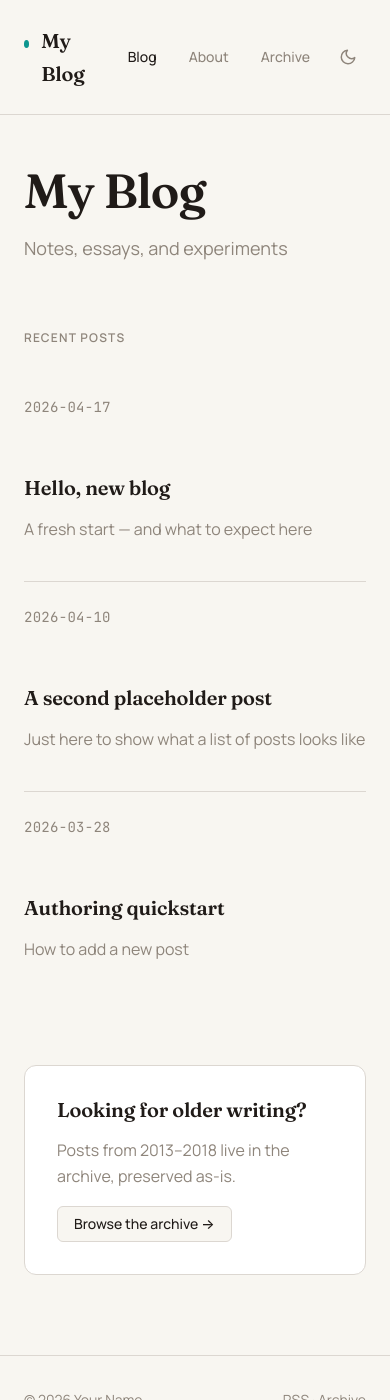
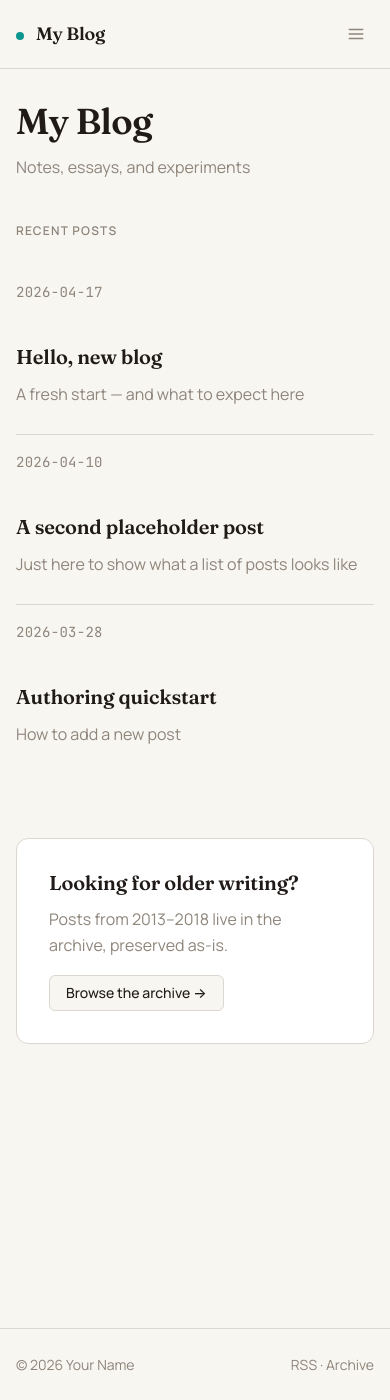
Before and after one commit to arienkock/arienkock.github.io, a Jekyll site: the page built from index.html, in a window 390 px wide and 1400 px high. Built offline with Jekyll 4.4.1, drawn with Linux system fonts in a browser that asks for light colours; the list of posts is cut into pages by our own code.

Commit message:
Improve mobile header navigation and tighten spacing

```diff
--- a/_includes/header.html
+++ b/_includes/header.html
@@ -2,9 +2,12 @@
   <div class="container-wide site-header__inner">
     <a class="site-brand" href="{{ '/' | relative_url }}">
       <span class="site-brand__dot"></span>
-      <span>{{ site.title }}</span>
+      <span class="site-brand__title">{{ site.title }}</span>
     </a>
-    <nav class="site-nav" aria-label="Primary">
+    <button type="button" class="nav-toggle" id="nav-toggle" aria-label="Toggle navigation" aria-expanded="false" aria-controls="primary-nav">
+      <svg viewBox="0 0 24 24" fill="none" stroke="currentColor" stroke-width="2" stroke-linecap="round" stroke-linejoin="round" aria-hidden="true"><line x1="3" y1="6" x2="21" y2="6"/><line x1="3" y1="12" x2="21" y2="12"/><line x1="3" y1="18" x2="21" y2="18"/></svg>
+    </button>
+    <nav class="site-nav" id="primary-nav" aria-label="Primary">
       <a href="{{ '/' | relative_url }}" {% if page.url == '/' %}class="active"{% endif %}>Blog</a>
       <a href="{{ '/about/' | relative_url }}" {% if page.url contains '/about' %}class="active"{% endif %}>About</a>
       <a href="{{ '/archive/' | relative_url }}" {% if page.url contains '/archive' %}class="active"{% endif %}>Archive</a>
--- a/assets/css/main.css
+++ b/assets/css/main.css
@@ -275,6 +275,7 @@
   align-items: center;
   justify-content: space-between;
   gap: var(--space-6);
+  position: relative;
 }
 
 .site-brand {
@@ -286,8 +287,14 @@
   font-weight: 600;
   font-size: var(--text-xl);
   letter-spacing: -0.01em;
+  white-space: nowrap;
 }
 .site-brand:hover { color: var(--foreground); text-decoration: none; }
+
+.site-brand__title {
+  display: inline-block;
+  min-width: 0;
+}
 
 .site-brand__dot {
   width: 8px;
@@ -302,6 +309,26 @@
   align-items: center;
   gap: var(--space-2);
 }
+
+.nav-toggle {
+  display: none;
+  color: var(--muted-foreground);
+  font-size: var(--text-sm);
+  padding: var(--space-2);
+  border-radius: var(--radius);
+  width: 36px;
+  height: 36px;
+  align-items: center;
+  justify-content: center;
+  transition: color var(--transition), background-color var(--transition);
+}
+
+.nav-toggle:hover {
+  color: var(--foreground);
+  background: var(--accent);
+}
+
+.nav-toggle svg { width: 18px; height: 18px; }
 
 .site-nav a {
   color: var(--muted-foreground);
@@ -448,6 +475,137 @@
   .post-item__link {
     grid-template-columns: 1fr;
     gap: var(--space-2);
+  }
+}
+
+@media (max-width: 768px) {
+  .container,
+  .container-wide {
+    padding-inline: var(--space-4);
+  }
+
+  .site-header {
+    padding-block: var(--space-4);
+  }
+
+  .site-header__inner {
+    gap: var(--space-3);
+  }
+
+  .site-brand {
+    font-size: var(--text-lg);
+    min-width: 0;
+    flex: 1;
+  }
+
+  .site-brand__title {
+    overflow: hidden;
+    text-overflow: ellipsis;
+    white-space: nowrap;
+  }
+
+  .nav-toggle {
+    display: inline-flex;
+    flex-shrink: 0;
+  }
+
+  .site-nav {
+    display: none;
+    position: absolute;
+    top: calc(100% + var(--space-2));
+    left: 0;
+    right: 0;
+    z-index: 20;
+    flex-direction: column;
+    align-items: stretch;
+    gap: var(--space-1);
+    padding: var(--space-3);
+    border-radius: var(--radius-lg);
+    border: 1px solid var(--border);
+    background: color-mix(in srgb, var(--card) 96%, transparent);
+    box-shadow: 0 8px 24px color-mix(in srgb, var(--foreground) 12%, transparent);
+  }
+
+  .site-header.nav-open .site-nav {
+    display: flex;
+  }
+
+  .site-nav a {
+    padding: var(--space-3) var(--space-3);
+  }
+
+  .theme-toggle {
+    align-self: flex-start;
+  }
+
+  .site-main {
+    padding-block: var(--space-8) var(--space-12);
+  }
+
+  h2 {
+    margin-top: var(--space-8);
+    margin-bottom: var(--space-3);
+  }
+
+  h3 {
+    margin-top: var(--space-6);
+    margin-bottom: var(--space-2);
+  }
+
+  h4 {
+    margin-top: var(--space-4);
+  }
+
+  p {
+    margin-block: var(--space-3);
+  }
+
+  pre,
+  blockquote,
+  .prose table,
+  .prose img {
+    margin-block: var(--space-4);
+  }
+
+  .hero {
+    margin-bottom: var(--space-10);
+  }
+
+  .hero h1 {
+    font-size: var(--text-4xl);
+    margin-bottom: var(--space-3);
+  }
+
+  .hero p {
+    font-size: var(--text-base);
+  }
+
+  .post-item {
+    padding-block: var(--space-4);
+  }
+
+  .section-cta {
+    margin-top: var(--space-10);
+    padding: var(--space-6);
+  }
+
+  .post-header {
+    margin-bottom: var(--space-8);
+    padding-bottom: var(--space-6);
+  }
+
+  .post-header h1 {
+    font-size: var(--text-3xl);
+    margin-bottom: var(--space-3);
+  }
+
+  .post-footer {
+    margin-top: var(--space-10);
+    padding-top: var(--space-6);
+  }
+
+  .site-footer {
+    padding-block: var(--space-6);
   }
 }
 
--- a/assets/js/theme.js
+++ b/assets/js/theme.js
@@ -1,7 +1,10 @@
 (function () {
   var root = document.documentElement;
-  var button = document.getElementById('theme-toggle');
-  if (!button) return;
+  var themeToggle = document.getElementById('theme-toggle');
+  var navToggle = document.getElementById('nav-toggle');
+  var siteHeader = document.querySelector('.site-header');
+
+  if (!themeToggle && !navToggle) return;
 
   function currentTheme() {
     if (root.classList.contains('dark')) return 'dark';
@@ -9,10 +12,43 @@
     return window.matchMedia('(prefers-color-scheme: dark)').matches ? 'dark' : 'light';
   }
 
-  button.addEventListener('click', function () {
-    var next = currentTheme() === 'dark' ? 'light' : 'dark';
-    root.classList.remove('light', 'dark');
-    root.classList.add(next);
-    try { localStorage.setItem('theme', next); } catch (e) {}
-  });
+  if (themeToggle) {
+    themeToggle.addEventListener('click', function () {
+      var next = currentTheme() === 'dark' ? 'light' : 'dark';
+      root.classList.remove('light', 'dark');
+      root.classList.add(next);
+      try { localStorage.setItem('theme', next); } catch (e) {}
+    });
+  }
+
+  if (navToggle && siteHeader) {
+    var nav = document.getElementById('primary-nav');
+    var navMq = window.matchMedia('(min-width: 769px)');
+
+    function setNavOpen(open) {
+      siteHeader.classList.toggle('nav-open', open);
+      navToggle.setAttribute('aria-expanded', open ? 'true' : 'false');
+    }
+
+    navToggle.addEventListener('click', function () {
+      setNavOpen(!siteHeader.classList.contains('nav-open'));
+    });
+
+    if (nav) {
+      nav.addEventListener('click', function (event) {
+        if (event.target.closest('a')) setNavOpen(false);
+      });
+    }
+
+    document.addEventListener('keydown', function (event) {
+      if (event.key === 'Escape') setNavOpen(false);
+    });
+
+    function onBreakpointChange(event) {
+      if (event.matches) setNavOpen(false);
+    }
+
+    if (typeof navMq.addEventListener === 'function') navMq.addEventListener('change', onBreakpointChange);
+    else if (typeof navMq.addListener === 'function') navMq.addListener(onBreakpointChange);
+  }
 })();
```
